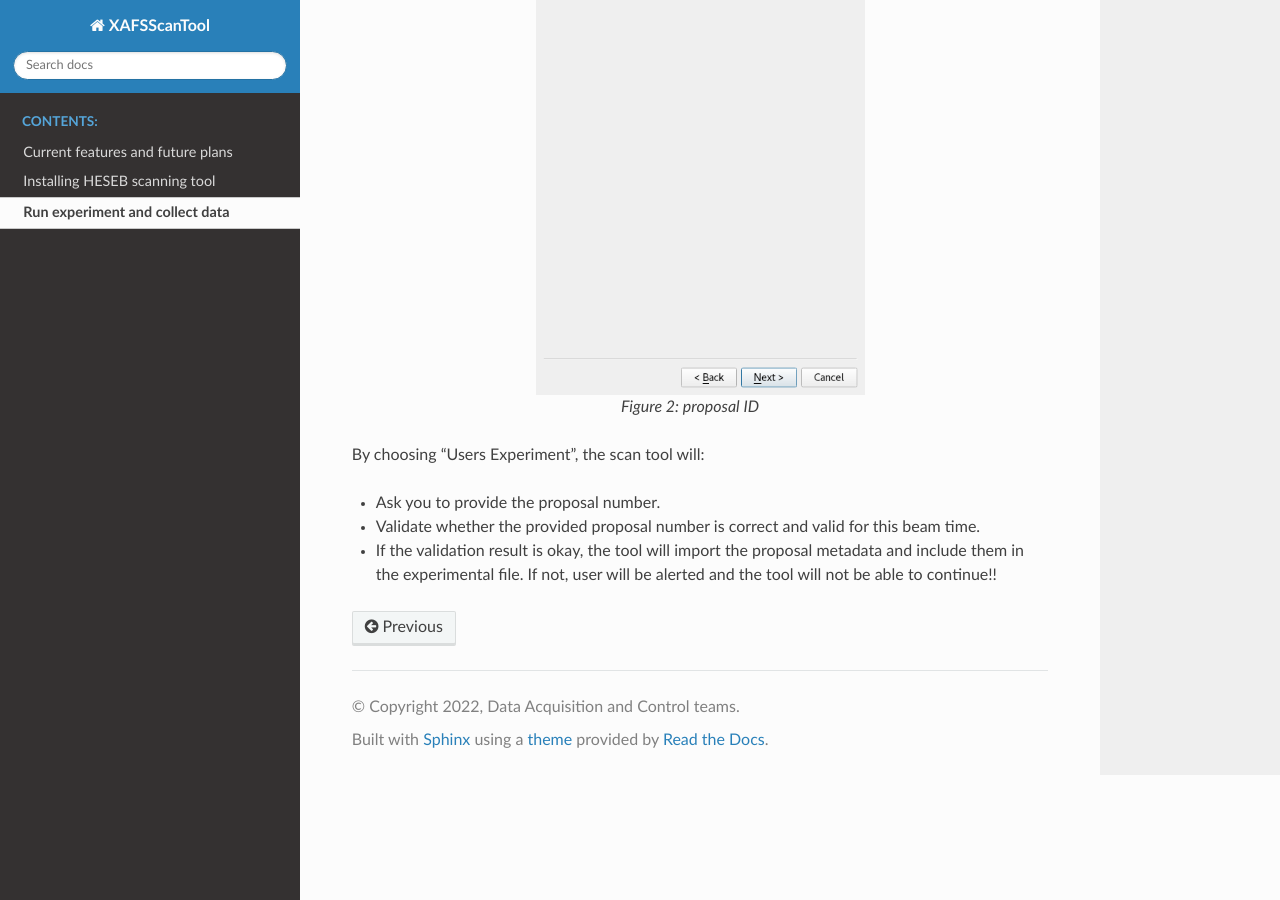
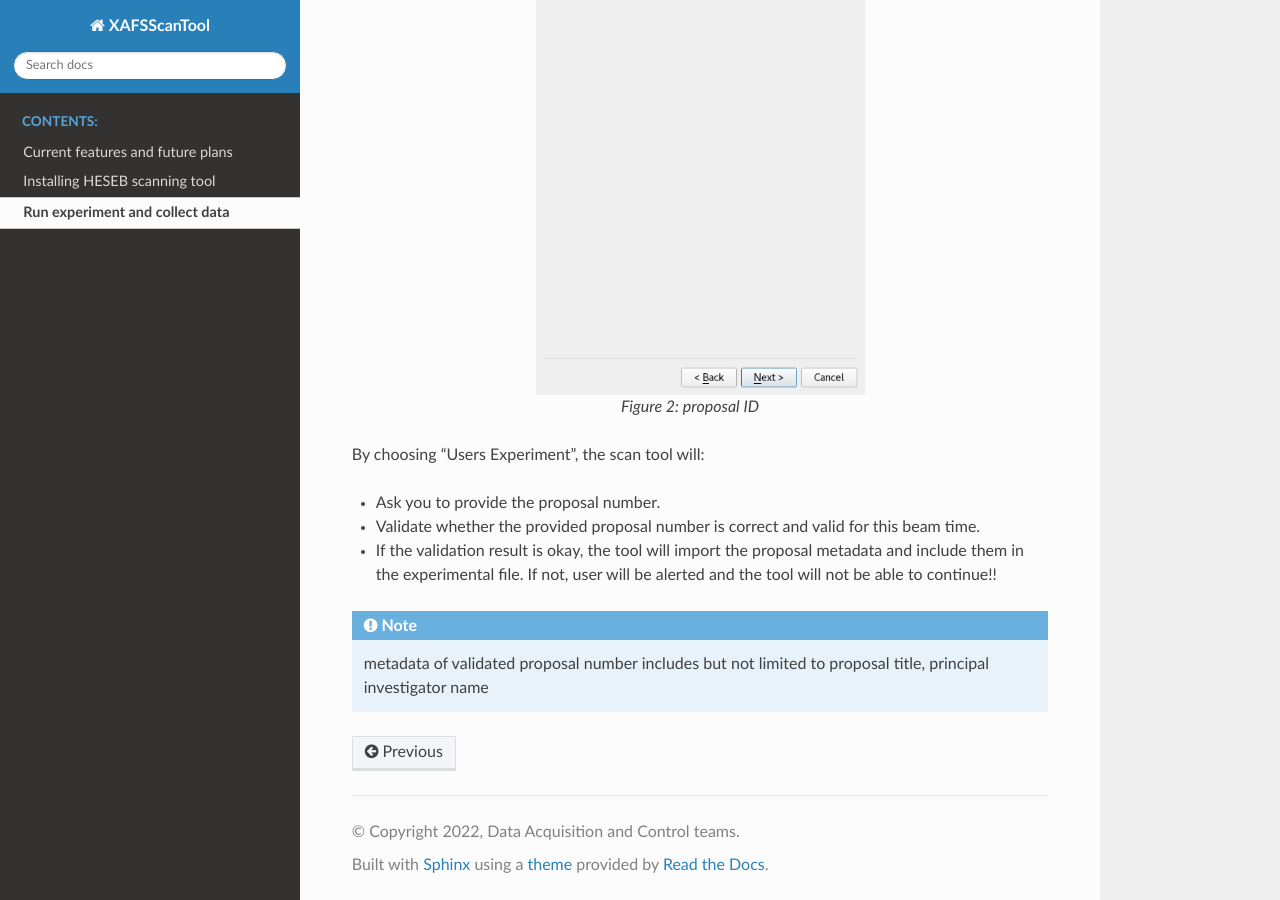
Before and after one commit to SESAME-Synchrotron/XAFSScanTool, a Sphinx documentation site: the page built from docs/source/runScan.rst, in a window 1280 px wide and 900 px high, scrolled down 1699 px. Built offline with Sphinx 7.4.7 and the Read the Docs theme 2.0.0, drawn with Linux system fonts in a browser that asks for light colours.

Commit message:
Update runScan.rst

```diff
--- a/docs/source/runScan.rst
+++ b/docs/source/runScan.rst
@@ -42,3 +42,5 @@ By choosing "Users Experiment", the scan tool will:
 * Ask you to provide the proposal number.
 * Validate whether the provided proposal number is correct and valid for this beam time.
 * If the validation result is okay, the tool will import the proposal metadata and include them in the experimental file. If not, user will be alerted and the tool will not be able to continue!!
+
+.. note:: metadata of validated proposal number includes but not limited to proposal title, principal investigator name
```
